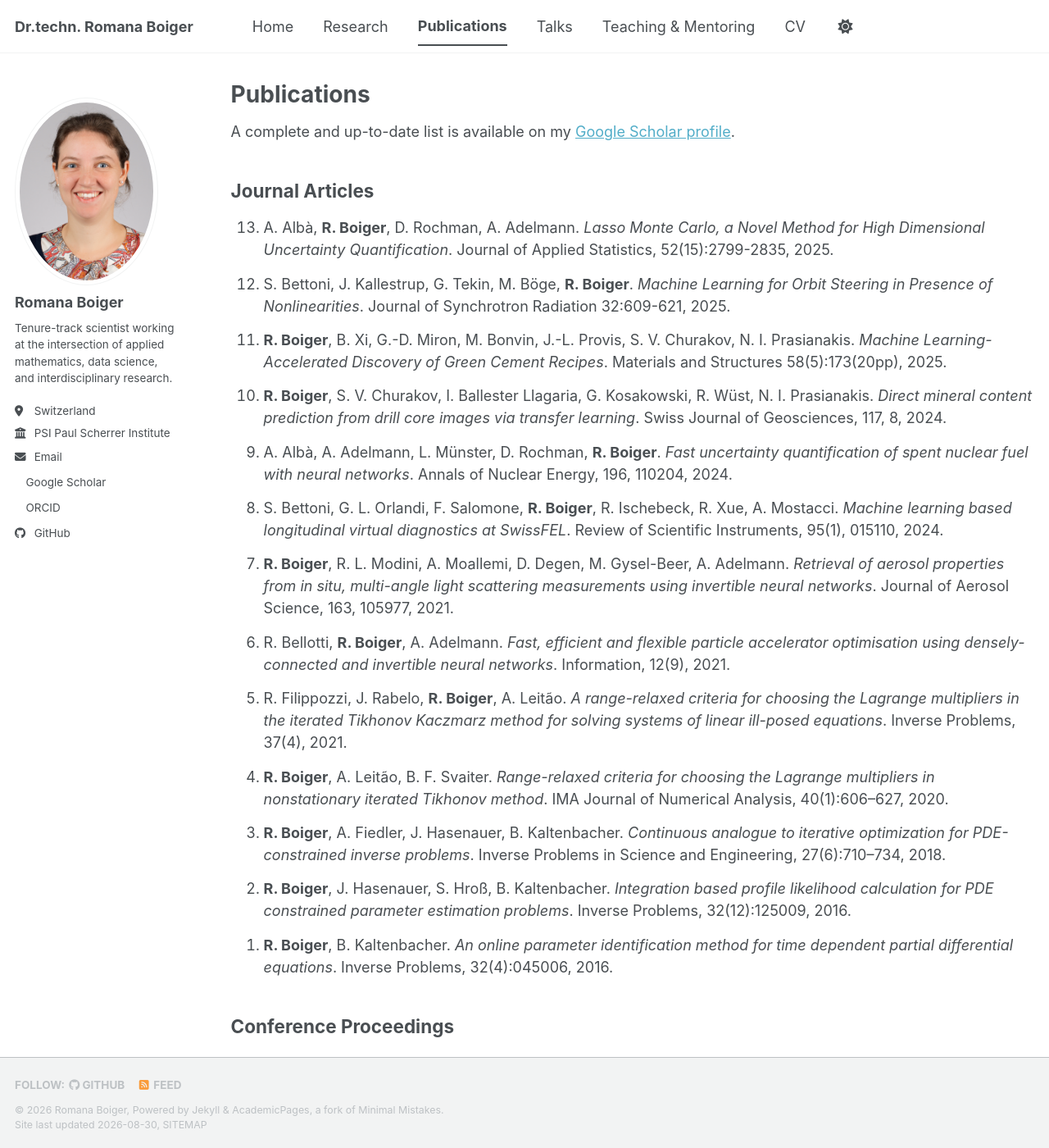
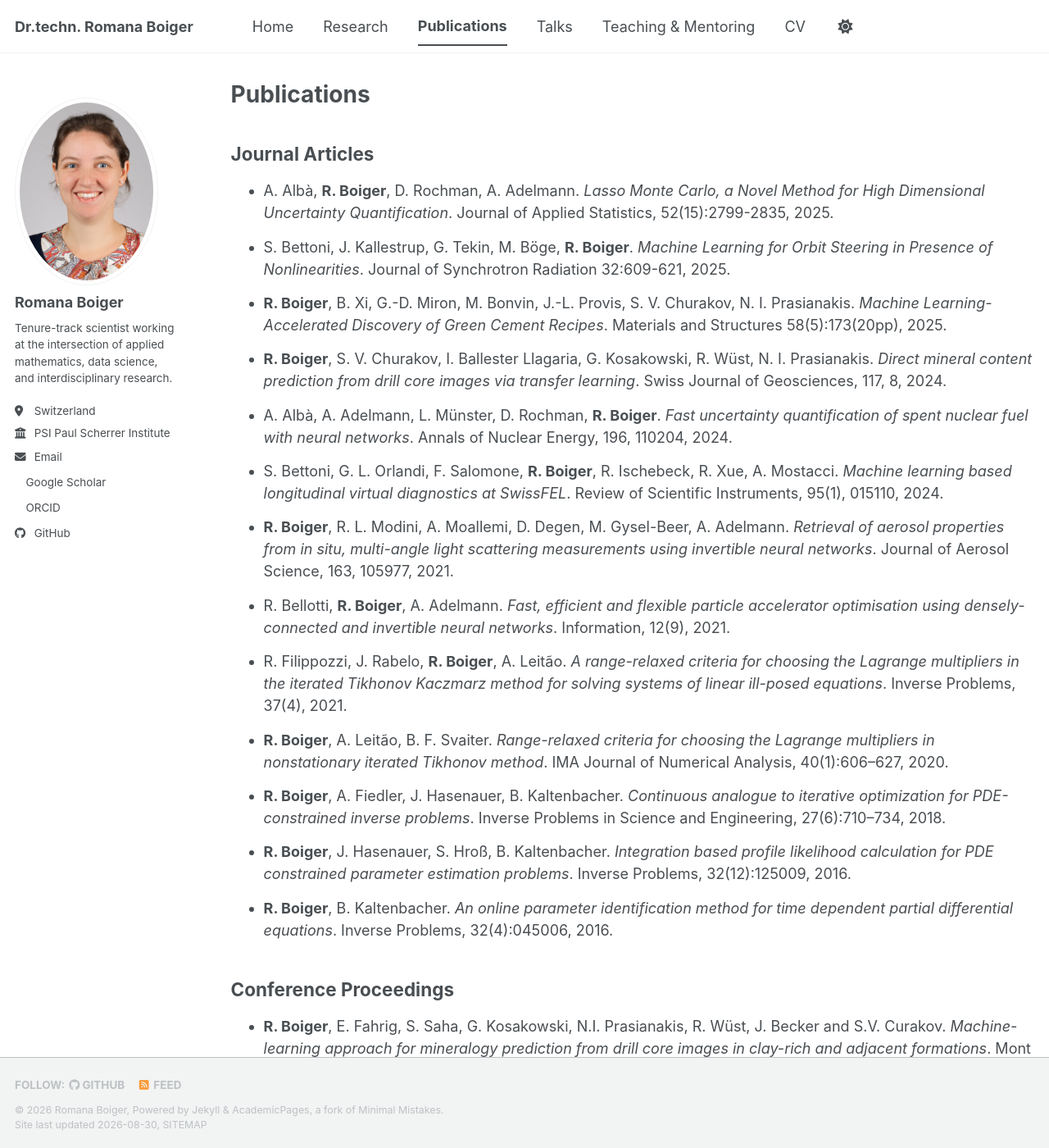
Before and after one commit to boigerr/boigerr.github.io, a Jekyll site: the page built from _pages/publications.html, in a window 1280 px wide and 1400 px high. Shown: the whole window at 82% size. Built offline with Jekyll 4.4.1, drawn with Linux system fonts in a browser that asks for light colours; a style sheet for code colours, icons or effects is not loaded.

Commit message:
Update publication list style in publications.html
Changed the publication list style to use disc bullets.

```diff
--- a/_pages/publications.html
+++ b/_pages/publications.html
@@ -7,10 +7,6 @@ author_profile: true
 
 {% include base_path %}
 
-<p>
-A complete and up-to-date list is available on my
-<a href="https://scholar.google.com/citations?user=PS_CX0AAAAAJ">Google Scholar profile</a>.
-</p>
 
 <h2>Journal Articles</h2>
 
@@ -181,6 +177,9 @@ A complete and up-to-date list is available on my
 </ol>
 
 <style>
+  .publication-list {
+    list-style-type: disc;
+  }
   .publication-list li {
     margin-bottom: 0.8em;
     line-height: 1.5;
```
